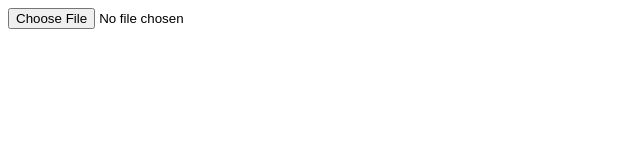
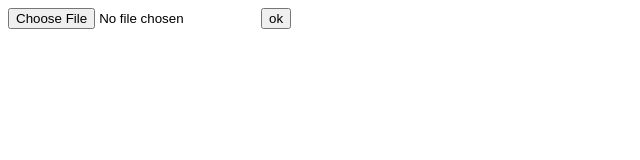
Before and after one commit to Anthcode/PDF_reader, a React (Create React App) app: page / in a window 1280 px wide. Shown: the top 160 px of the page, without its empty margins (0-640 px from the left). Built offline with nearby package versions, Linux system fonts and the light colour scheme.

Commit message:
add async reader pdf function

```diff
--- a/src/comp/AddPdf.jsx
+++ b/src/comp/AddPdf.jsx
@@ -1,12 +1,85 @@
-import React from 'react';
+import React, { useState } from 'react';
+import { PDFDocument } from 'pdf-lib';
 
 const AddPdf = () => {
-  return(
+  const [pdfData, setPdfData] = useState(null);
 
-    <input type="file" />
+  const handleSubmit = async (e) => {
+    console.log(e.target.files[0]);
+    const file = e.target.files[0];
+    const fileData = await file.arrayBuffer();
+    setPdfData(fileData);
+
+  };
+
+  const readPDFData = async () => {
+    console.log(pdfData);
+    try {
+      if (!pdfData) {
+        console.error('Nie wybrano pliku PDF');
+        return;
+      }
+
+      const pdfDoc = await PDFDocument.load(pdfData);
+      console.log(pdfDoc)
+
+      const form = pdfDoc.getForm()
+      console.log(form)
+
+      const fields = form.getFields()
+      console.log('Fields:', fields)
+      fields.forEach(field => {
+        const name = field.getName()
+        console.log('Field name:', name)
+      })
+
+     // const signature = form.getSignature('Page1.Foo.Signature[0]')
+      //console.log(signature)
+    } catch (error) {
+      console.error('Błąd odczytu pliku PDF:', error);
+    }
+
+ /*      const hasSignature = pdfDoc.getSignatureNames().length > 0;
+      if (hasSignature) {
+        console.log("Podpis", pdfDoc.getSignatureNames())
+      }else{
+        console.log("brak podpisu")
+      }
 
 
-  )
+    } */
+
+    /* const hasSignature = pdfDoc.getSignatureNames().length > 0;
+    if (hasSignature) {
+      console.log('Podpis', pdfDoc.getSignatureNames());
+    } else {
+      console.log('brak podpisu');
+    } */
+    /*   for (const file of fileList) {
+      const fileData = await readFile(file); // Funkcja do odczytu pliku (np. przy użyciu FileReader lub odpowiednich bibliotek)
+
+      // Tworzenie obiektu PDFDocument z danymi pliku PDF
+      const pdfDoc = await PDFDocument.load(fileData);
+
+      // Sprawdzenie, czy dokument ma podpis elektroniczny
+      const hasSignature = pdfDoc.getSignatureNames().length > 0;
+      if (hasSignature) {
+        console.log("Podpis", pdfDoc.getSignatureNames())
+      }else{
+        console.log("brak podpisu")
+      }
+      if (!hasSignature) {
+        unsignedPDFs.push(file);
+      }
+    } */
+  }
+
+  return (
+    <form>
+      <input type="file" onChange={handleSubmit} />
+      <button onClick={readPDFData}>ok</button>
+    </form>
+  );
 };
 
 export default AddPdf;
```
